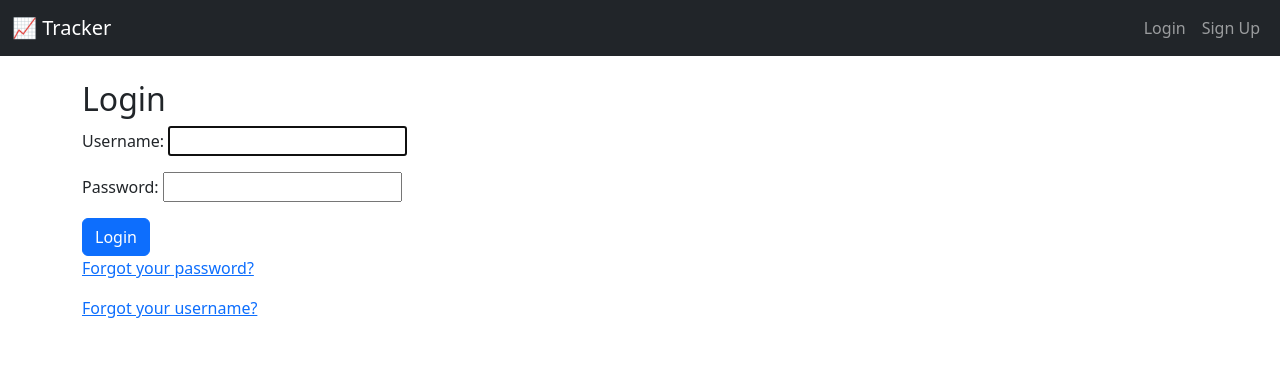
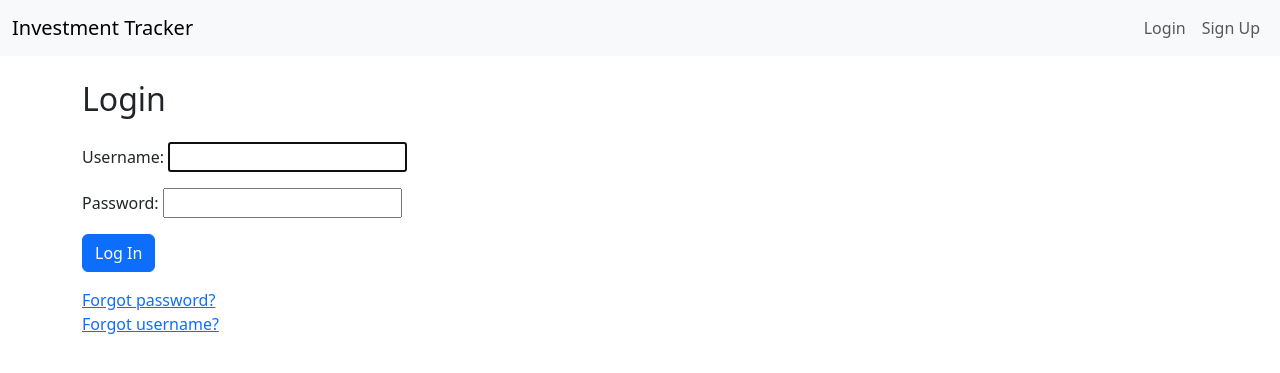
Before and after one commit to CrunchSlacker/investment_tracker, a Django app: page /accounts/login/ in a window 1280 px wide. Shown: the top 373 px of the page. Run offline with Django 5.2, Linux system fonts and the light colour scheme.

Commit message:
super basic welcome page and log in prompt!! signup url added!! home page added!! front end: navigation bar added it asks for an email now forgot username/password functionality added bade it look a little less ugly

```diff
--- a/accounts/templates/accounts/login.html
+++ b/accounts/templates/accounts/login.html
@@ -1,14 +1,13 @@
 {% extends "home/base.html" %}
-{% block title %}Login{% endblock %}
-
 {% block content %}
-<h2>Login</h2>
+<h2 class="mb-4">Login</h2>
 <form method="post">
-    {% csrf_token %}
-    {{ form.as_p }}
-    <button type="submit" class="btn btn-primary">Login</button>
+  {% csrf_token %}
+  {{ form.as_p }}
+  <button type="submit" class="btn btn-primary">Log In</button>
 </form>
-
-<p><a href="{% url 'password_reset' %}">Forgot your password?</a></p>
-<p><a href="{% url 'forgot_username' %}">Forgot your username?</a></p>
+<div class="mt-3">
+  <a href="{% url 'password_reset' %}">Forgot password?</a><br>
+  <a href="{% url 'forgot_username' %}">Forgot username?</a>
+</div>
 {% endblock %}
--- a/home/templates/home/base.html
+++ b/home/templates/home/base.html
@@ -4,23 +4,15 @@
 <head>
     <meta charset="UTF-8">
     <title>{% block title %}Investment Tracker{% endblock %}</title>
-    <link rel="stylesheet" href="https://cdn.jsdelivr.net/npm/bootstrap@5.3.3/dist/css/bootstrap.min.css">
+    <link href="https://cdn.jsdelivr.net/npm/bootstrap@5.3.0/dist/css/bootstrap.min.css" rel="stylesheet">
 </head>
 <body>
-    <nav class="navbar navbar-expand-lg navbar-dark bg-dark mb-4">
+  <nav class="navbar navbar-expand-lg navbar-light bg-light">
     <div class="container-fluid">
-            <a class="navbar-brand" href="{% url 'home' %}">📈 Tracker</a>
-            <button class="navbar-toggler" type="button" data-bs-toggle="collapse"
-                    data-bs-target="#navbarNav" aria-controls="navbarNav"
-                    aria-expanded="false" aria-label="Toggle navigation">
-                <span class="navbar-toggler-icon"></span>
-            </button>
-            <div class="collapse navbar-collapse" id="navbarNav">
+      <a class="navbar-brand" href="/">Investment Tracker</a>
+      <div class="collapse navbar-collapse">
         <ul class="navbar-nav ms-auto">
           {% if user.is_authenticated %}
-                        <li class="nav-item">
-                            <a class="nav-link" href="#">Dashboard</a>
-                        </li>
             <li class="nav-item">
               <a class="nav-link" href="{% url 'logout' %}">Logout</a>
             </li>
@@ -37,11 +29,10 @@
     </div>
   </nav>
 
-    <div class="container">
+  <div class="container mt-4">
     {% block content %}
     {% endblock %}
   </div>
+</body>
 
-    <script src="https://cdn.jsdelivr.net/npm/bootstrap@5.3.3/dist/js/bootstrap.bundle.min.js"></script>
-</body>
 </html>
```
Lines whose indentation alone changed are shown as unchanged.
